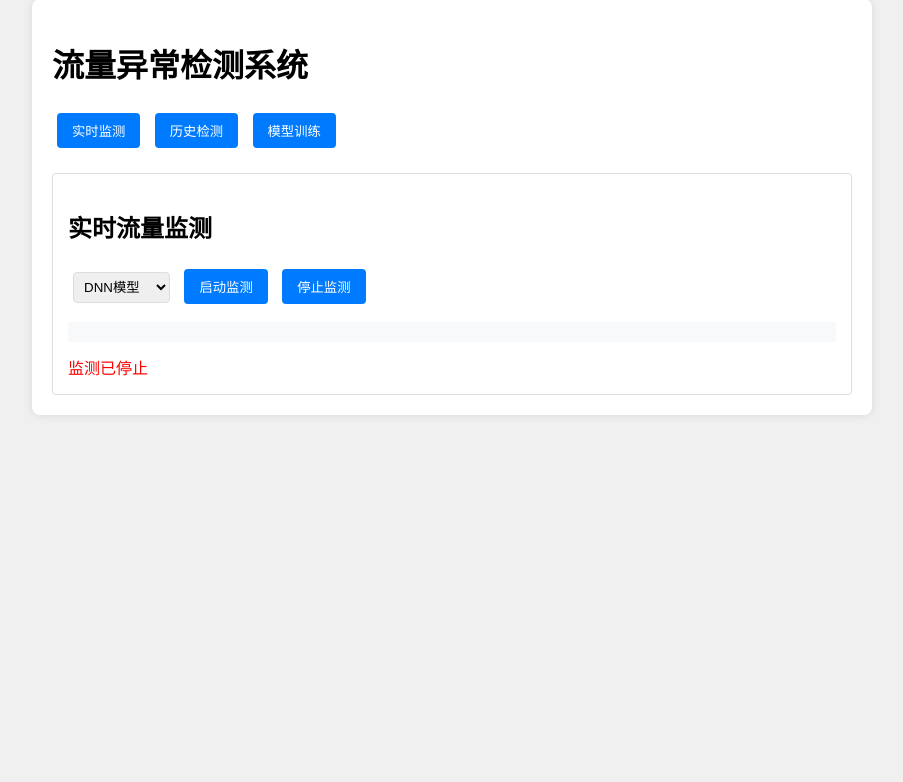
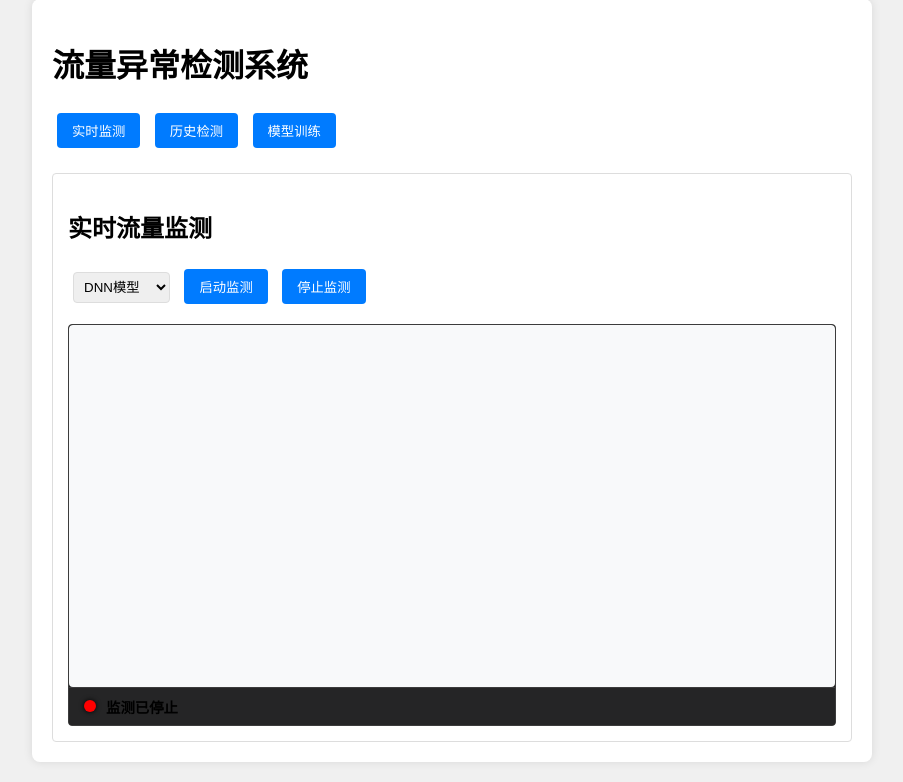
Before and after one commit to PianPC/Traffic_Anomaly_Detection_based_on_Neural_Network1, a Flask app: page / in a window 1280 px wide. Shown: the part 21-803 px from the top of the page, without its empty margins (188-1091 px from the left). Before the commit the page ends 436 px from the top, so only its background shows below. Run offline with Flask 3, Linux system fonts and the light colour scheme.

Commit message:
固定窗口改为滚动窗口

```diff
--- a/web/app.py
+++ b/web/app.py
@@ -89,14 +89,14 @@ def read_output():
             break
     realtime_monitor.running = False
 
+# 修改web/app.py中的/realtime/output路由
 @app.route('/realtime/output')
 def get_realtime_output():
-    """获取实时输出"""
-    with realtime_monitor.lock:
-        return jsonify({
-            "output": "\n".join(realtime_monitor.output_buffer),
-            "active": realtime_monitor.running
-        })
+    return jsonify({
+        "output": "\n".join(realtime_monitor.output_buffer),
+        "active": realtime_monitor.running,
+        "pid": realtime_monitor.process.pid if realtime_monitor.process else None
+    })
 
 @app.route('/realtime', methods=['DELETE'])
 def stop_realtime():
--- a/web/static/style.css
+++ b/web/static/style.css
@@ -57,3 +57,66 @@ pre {
     border-radius: 4px;
     white-space: pre-wrap;
 }
+
+.console-container {
+    height: 400px; /* 固定容器高度 */
+    border: 1px solid #3c3c3c;
+    border-radius: 4px;
+    background: #1e1e1e;
+    margin-top: 15px;
+    display: flex;
+    flex-direction: column;
+    overflow: hidden; /* 隐藏外部溢出 */
+}
+
+.console-content {
+    flex: 1;
+    overflow-y: auto; /* 启用垂直滚动 */
+    padding: 10px;
+    margin: 0;
+    color: #d4d4d4;
+    font-family: 'Consolas', monospace;
+    white-space: pre-wrap;
+    line-height: 1.5;
+}
+
+.console-status {
+    padding: 8px 15px;
+    background: #252526;
+    border-top: 1px solid #3c3c3c;
+    display: flex;
+    align-items: center;
+    gap: 10px;
+}
+
+.status-indicator {
+    width: 12px;
+    height: 12px;
+    border-radius: 50%;
+    background: #ff0000;
+    box-shadow: 0 0 5px currentColor;
+}
+
+.status-text {
+    font-size: 0.9em;
+    font-weight: bold;
+}
+
+/* 自定义滚动条样式 */
+.console-content::-webkit-scrollbar {
+    width: 8px;
+}
+
+.console-content::-webkit-scrollbar-track {
+    background: #2d2d2d;
+    border-radius: 4px;
+}
+
+.console-content::-webkit-scrollbar-thumb {
+    background: #535353;
+    border-radius: 4px;
+}
+
+.console-content::-webkit-scrollbar-thumb:hover {
+    background: #6b6b6b;
+}
--- a/web/templates/index.html
+++ b/web/templates/index.html
@@ -19,15 +19,20 @@
         <!-- 实时监测面板 -->
         <div id="realtime" class="tab-content active">
             <h2>实时流量监测</h2>
+            <div class="control-group">
                 <select id="realtime-model">
                     <option value="DNN">DNN模型</option>
                     <option value="LSTM">LSTM模型</option>
                 </select>
                 <button onclick="startRealtime()">启动监测</button>
                 <button onclick="stopRealtime()">停止监测</button>
-            <div class="console">
-                <pre id="realtime-content"></pre>
-                <div id="realtime-status" style="color: #ff0000;">监测已停止</div>
+            </div>
+            <div class="console-container">
+                <pre id="realtime-content" class="console-content"></pre>
+                <div id="realtime-status" class="console-status">
+                    <span class="status-indicator"></span>
+                    <span class="status-text">监测已停止</span>
+                </div>
             </div>
         </div>
 
@@ -72,6 +77,48 @@
 
         // 实时监测控制
         let outputInterval;
+        // 修改web/templates/index.html中的JavaScript逻辑
+        let isUserScrolling = false;
+
+        function updateRealtimeOutput() {
+            const content = document.getElementById('realtime-content');
+            const container = document.querySelector('.console-container');
+
+            // 判断用户是否正在手动滚动
+            const prevScrollPos = content.scrollTop;
+            const isAtBottom = content.scrollHeight - content.scrollTop === content.clientHeight;
+
+            axios.get('/realtime/output').then(response => {
+                content.textContent = response.data.output;
+
+                // 自动滚动控制
+                if (!isUserScrolling || isAtBottom) {
+                    content.scrollTop = content.scrollHeight;
+                }
+
+                // 更新状态显示
+                const statusIndicator = document.querySelector('.status-indicator');
+                const statusText = document.querySelector('.status-text');
+                if (response.data.active) {
+                    statusIndicator.style.backgroundColor = '#00ff00';
+                    statusText.textContent = `实时监测中 (PID: ${response.data.pid})`;
+                    statusText.style.color = '#00ff00';
+                } else {
+                    statusIndicator.style.backgroundColor = '#ff0000';
+                    statusText.textContent = '监测已停止';
+                    statusText.style.color = '#ff0000';
+                }
+            });
+
+            // 重置滚动状态标记
+            isUserScrolling = (content.scrollTop !== prevScrollPos);
+        }
+
+        // 添加滚动事件监听
+        document.querySelector('.console-content').addEventListener('scroll', () => {
+            isUserScrolling = true;
+            setTimeout(() => isUserScrolling = false, 1000); // 1秒无操作后重置
+        });
 
         function updateRealtimeOutput() {
             axios.get('/realtime/output')
```
Also changed, not shown: predictions.csv, 1 other file. Lines whose indentation alone changed are shown as unchanged.
